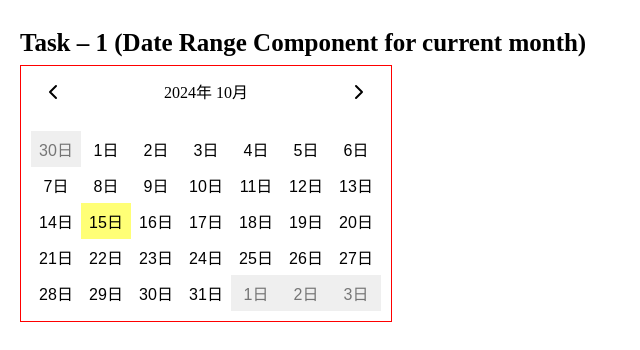
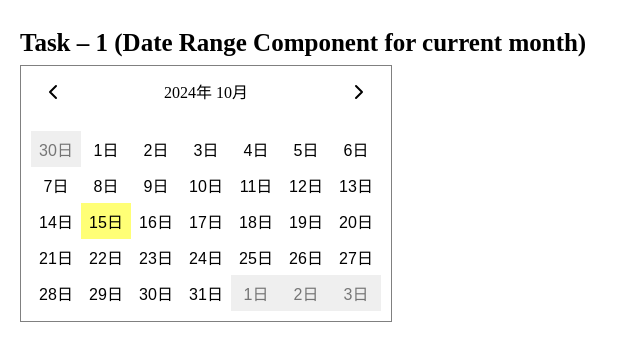
Before and after one commit to zim314/date-picker, a React (Vite) app: page / in a window 1280 px wide. Shown: the top 350 px of the page, without its empty margins (0-640 px from the left). Built offline with nearby package versions, Linux system fonts and the light colour scheme.

Commit message:
style: layout fixed

```diff
--- a/src/DatePicker/index.scss
+++ b/src/DatePicker/index.scss
@@ -21,6 +21,7 @@
         display: flex;
         flex-direction: column;
         padding: 5px 10px 10px;
+        border: 1px solid gray;
     }
 
     &__header {
--- a/src/DatePicker/index.tsx
+++ b/src/DatePicker/index.tsx
@@ -26,7 +26,7 @@ const Index = ({ toDay, selectDate, handleSelectDate }: Props) => {
     );
 
   return (
-    <div className="datePicker__layout debug">
+    <div className="datePicker__layout">
       <Header
         showDate={showDate}
         goToPreMonth={handleGoToPreMonth}
--- a/src/app.scss
+++ b/src/app.scss
@@ -1,7 +1,3 @@
-.debug {
-    border: 1px solid red;
-}
-
 .app {
     &__container {
         padding: 20px;
```
